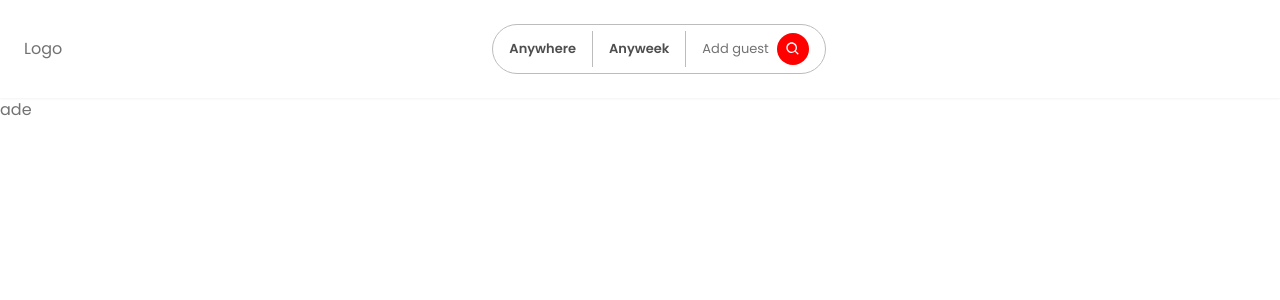
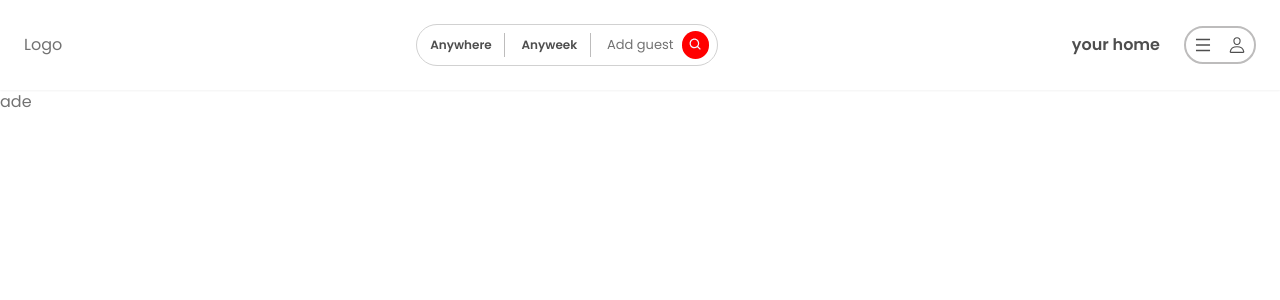
Before and after one commit to Ezeh20/listing, a Next.js app: page / in a window 1280 px wide. Shown: the top 300 px of the page. Built offline with nearby package versions, Linux system fonts and the light colour scheme.

Commit message:
file setup

```diff
--- a/app/Components/Container/Container.module.scss
+++ b/app/Components/Container/Container.module.scss
@@ -1,12 +1,12 @@
 .container {
-    max-width: 1920px;
+    max-width: 1720px;
     margin-inline: 24px;
 
     @media screen and (max-width: 425px) {
         margin-inline: 16px;
     }
 
-    @media screen and (min-width: 1960px) {
+    @media screen and (min-width: 1740px) {
         margin-inline: auto;
     }
 }
--- /dev/null
+++ b/app/Components/Navbar/Menu/Menu.module.scss
@@ -0,0 +1,53 @@
+.menu {
+    display: flex;
+    align-items: center;
+    gap: 1.5rem;
+    color: #4e4e4e;
+    font-weight: 600;
+    position: relative;
+
+    .message {
+        @media screen and (max-width:600px) {
+            display: none;
+        }
+    }
+
+    .toggle {
+        display: flex;
+        gap: 16px;
+        border: 2px solid #bdbcbc;
+        border-radius: 50px;
+        padding: .5rem;
+
+        &:hover {
+            cursor: pointer;
+        }
+
+        .menuIcon {
+            font-size: 18px;
+        }
+
+        .menuIconAlt {
+            @media screen and (max-width:600px) {
+                display: none;
+            }
+        }
+    }
+
+    .menuItemsContainer {
+        position: absolute;
+        background: #fff;
+        width: 100%;
+        top: 4rem;
+        border-radius: 10px;
+        border: 1px solid #bdbcbc;
+        z-index: 10;
+
+        .menuContainer {
+            display: flex;
+            flex-direction: column;
+            gap: 1rem;
+            padding: 1rem;
+        }
+    }
+}
--- /dev/null
+++ b/app/Components/Navbar/Menu/Menu.tsx
@@ -0,0 +1,38 @@
+"use client";
+import React, { useCallback, useState } from "react";
+import styles from "./Menu.module.scss";
+import { AiOutlineMenu } from "react-icons/ai";
+import { IoPersonOutline } from "react-icons/io5";
+import MenuItems from "../MenuItems/MenuItems";
+
+const Menu = () => {
+  const [isOpen, setIsOpen] = useState(false);
+
+  const toggle = useCallback(() => {
+    setIsOpen((prev) => !prev);
+  }, []);
+
+  return (
+    <div className={styles.menu}>
+      <p className={styles.message}>your home</p>
+      <div className={styles.toggle} onClick={toggle}>
+        <AiOutlineMenu className={styles.menuIcon} />
+        <IoPersonOutline
+          className={`${styles.menuIcon} ${styles.menuIconAlt}`}
+        />
+      </div>
+      {isOpen ? (
+        <div className={styles.menuItemsContainer}>
+          <div className={styles.menuContainer}>
+            <>
+              <MenuItems label="Login" />
+              <MenuItems label="Singup" />
+            </>
+          </div>
+        </div>
+      ) : undefined}
+    </div>
+  );
+};
+
+export default Menu;
--- /dev/null
+++ b/app/Components/Navbar/MenuItems/MenuItems.module.scss
@@ -0,0 +1,8 @@
+.menus {
+    font-weight: 400;
+
+    &:hover {
+        cursor: pointer;
+    }
+
+}
--- /dev/null
+++ b/app/Components/Navbar/MenuItems/MenuItems.tsx
@@ -0,0 +1,16 @@
+import React from "react";
+import styles from "./MenuItems.module.scss";
+
+interface MenuItemsProps {
+  onClick: () => void;
+  label: string;
+}
+const MenuItems: React.FC<MenuItemsProps> = ({ onClick, label }) => {
+  return (
+    <div className={styles.menus} onClick={() => {}}>
+      {label}
+    </div>
+  );
+};
+
+export default MenuItems;
--- a/app/Components/Navbar/Navbar.module.scss
+++ b/app/Components/Navbar/Navbar.module.scss
@@ -3,5 +3,11 @@
         display: flex;
         align-items: center;
         justify-content: space-between;
+        gap: 1rem;
+        .logo{
+            @media screen and (max-width:625px) {
+                display: none;
+            }
+        }
     }
 }
--- a/app/Components/Navbar/Navbar.tsx
+++ b/app/Components/Navbar/Navbar.tsx
@@ -1,16 +1,19 @@
+"use client"
 import React from "react";
 import Container from "../Container/Container";
 import styles from "./Navbar.module.scss";
-import Search from "../Search/Search";
+import Search from "./Search/Search";
+import Menu from "./Menu/Menu";
 
 const Navbar = () => {
   return (
-    <header className={`${styles.header} sticky top-0 w-full bg-white py-6 shadow-sm`}>
+    <header
+      className={`${styles.header} sticky top-0 w-full bg-white py-6 shadow-sm`}>
       <Container>
         <nav className={styles.nav}>
-          <p>Logo</p>
+          <p className={styles.logo}>Logo</p>
           <Search />
-          <div></div>
+          <Menu />
         </nav>
       </Container>
     </header>
--- a/app/Components/Search/Search.module.scss
+++ b/app/Components/Navbar/Search/Search.module.scss
@@ -1,15 +1,21 @@
 .search {
+    @media screen and (max-width:425px) {
+        width: 100%;
+    }
+
     .filterContainer {
         display: flex;
         align-items: center;
         gap: 1rem;
-        border: 1px solid #bdbcbc;
+        border: 1px solid #d1d1d1;
         border-radius: 50px;
+        width: 100%;
+        justify-content: space-between;
 
         .anywhere,
         .anyweek {
-            padding: .5rem 1rem;
-            font-size: 13px;
+            padding: .2rem .8rem;
+            font-size: 12px;
             font-weight: 600;
             color: #4e4e4e;
             border-right: 1px solid #bdbcbc;
@@ -26,7 +32,7 @@
         .guest {
             display: flex;
             align-items: center;
-            padding: .5rem 1rem .5rem 0;
+            padding: .4rem .5rem .4rem 0;
             gap: .5rem;
 
             &:hover {
@@ -40,9 +46,25 @@
             .searchIcon {
                 background: red;
                 border-radius: 50%;
-                padding: .5rem;
-                font-size: 2rem;
+                padding: .4rem;
+                font-size: 1.7rem;
                 color: aliceblue;
+            }
+        }
+
+        @media screen and (max-width:425px) {
+            .anyweek {
+                display: none;
+            }
+
+            .anywhere {
+                border-right: none;
+            }
+
+            .guest {
+                .add {
+                    display: none;
+                }
             }
         }
     }
```
Also changed, not shown: app/Components/Navbar/Search/Search.tsx (renamed from app/Components/Search/Search.tsx).
